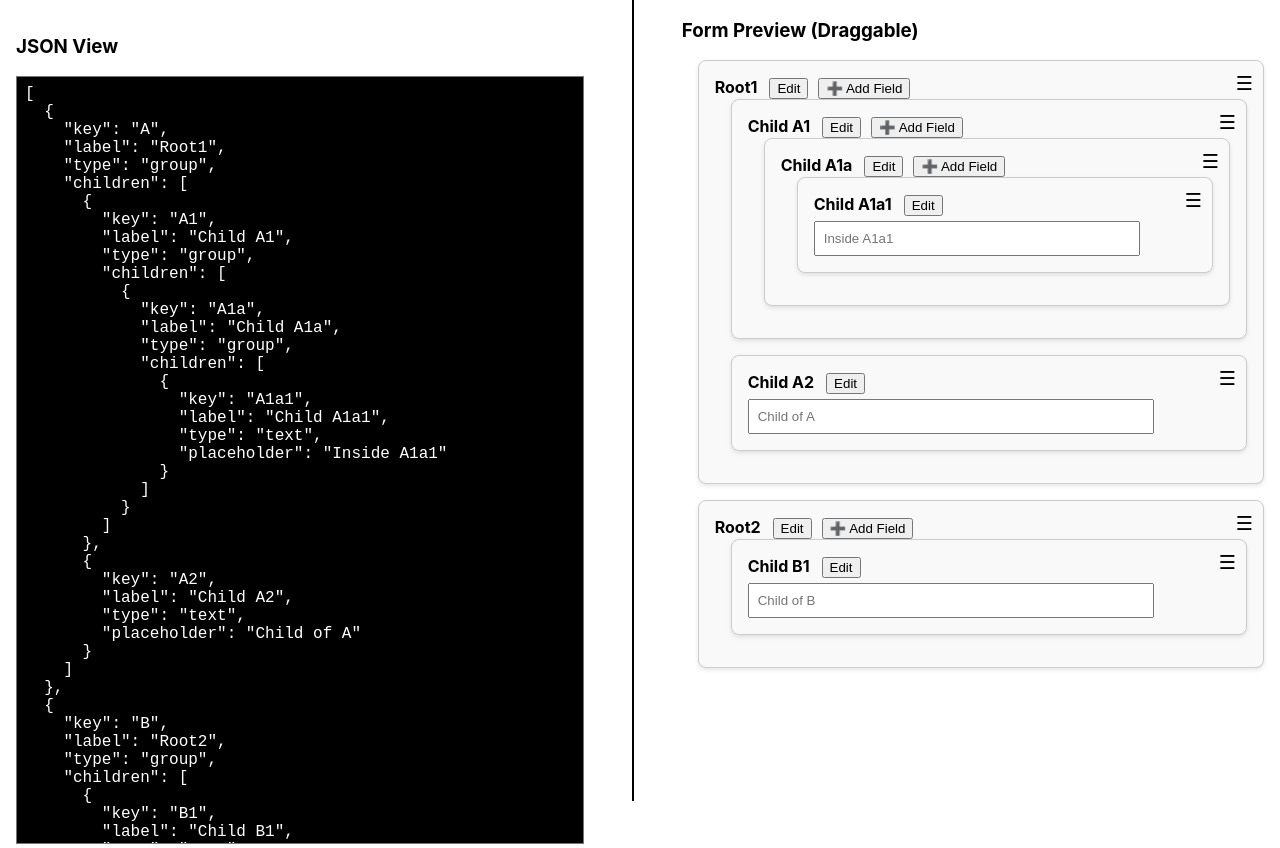
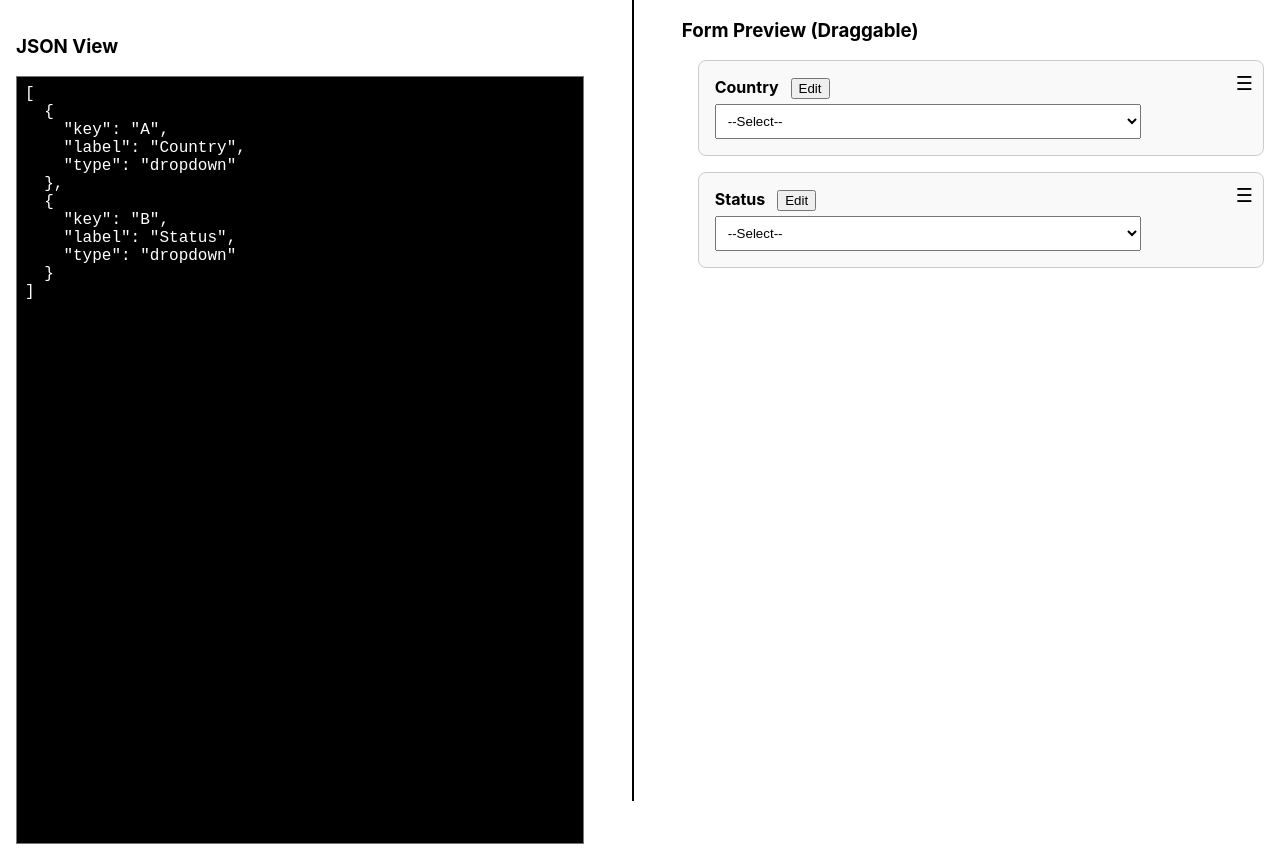
Before and after one commit to Sajidqureshi322/Dh-implement, a React (Create React App) app: page / in a window 1280 px wide. Built offline with nearby package versions, Linux system fonts and the light colour scheme.

Commit message:
drop down using api

```diff
--- a/src/App.js
+++ b/src/App.js
@@ -7,29 +7,82 @@ import { convertToTree, convertFromTree } from "./utility";
 function App() {
   const [editingKey, setEditingKey] = useState(null);
 
+  // const initialBlocks = {
+  //   A: { key: "A", label: "Root1", type: "group" },
+  //   "A.A1": { key: "A1", label: "Child A1", type: "group" },
+  //   "A.A1.A1a": {
+  //     key: "A1a",
+  //     label: "Child A1a",
+  //     type: "group",
+  //   },
+  //   "A.A1.A1a.A1a1": {
+  //     key: "A1a1",
+  //     label: "Child A1a1",
+  //     placeholder: "Inside A1a1",
+  //     type: "text",
+  //   },
+  //   "A.A2": {
+  //     key: "A2",
+  //     label: "Child A2",
+  //     placeholder: "Child of A",
+  //     type: "text",
+  //   },
+  //   B: { key: "B", fullKey: "B", label: "Root2", type: "group" },
+  //   "B.B1": {
+  //     key: "B1",
+  //     label: "Child B1",
+  //     placeholder: "Child of B",
+  //     type: "text",
+  //   },
+  // };
+
   const initialBlocks = {
-    A: { key: "A", label: "Root1", type: "group" },
-    "A.A1": { key: "A1", label: "Child A1", type: "group" },
+    A: {
+      key: "A",
+      fullKey: "A",
+      label: "Country",
+      type: "dropdown",
+      options: [],
+    },
+    "A.A1": { key: "A1", fullKey: "A.A1", label: "Child A1", type: "group" },
     "A.A1.A1a": {
       key: "A1a",
+      fullKey: "A.A1.A1a",
       label: "Child A1a",
       type: "group",
     },
     "A.A1.A1a.A1a1": {
       key: "A1a1",
+      fullKey: "A.A1.A1a.A1a1",
       label: "Child A1a1",
       placeholder: "Inside A1a1",
       type: "text",
     },
     "A.A2": {
       key: "A2",
-      label: "Child A2",
-      placeholder: "Child of A",
-      type: "text",
+      fullKey: "A.A2",
+      label: "State (India + enabled only)",
+      type: "dropdown",
+      options: [],
+      depends_on: [
+        { field: "A", value: "India" },
+        // { field: "B", value: "enabled" },
+      ],
     },
-    B: { key: "B", fullKey: "B", label: "Root2", type: "group" },
+    B: {
+      key: "B",
+      fullKey: "B",
+      label: "Status",
+      type: "dropdown",
+      options: ["enabled", "disabled"],
+      depends_on: [
+        { field: "A", value: "India" },
+        // { field: "B", value: "enabled" },
+      ],
+    },
     "B.B1": {
       key: "B1",
+      fullKey: "B.B1",
       label: "Child B1",
       placeholder: "Child of B",
       type: "text",
--- a/src/FormPreview.jsx
+++ b/src/FormPreview.jsx
@@ -18,10 +18,9 @@ export default function FormPreview({
     placeholder: "",
     type: "text",
   });
+  const [formValues, setFormValues] = useState({});
 
-  const handleEditClick = (key) => {
-    setEditingKey(key);
-  };
+  const handleEditClick = (key) => setEditingKey(key);
 
   const handleEditChange = (key, field, value) => {
     setBlocks((prev) => ({
@@ -40,7 +39,6 @@ export default function FormPreview({
 
   const handleDragEnd = (result, parentKey) => {
     if (!result.destination) return;
-
     const newOrder = Array.from(order[parentKey]);
     const [removed] = newOrder.splice(result.source.index, 1);
     newOrder.splice(result.destination.index, 0, removed);
@@ -75,16 +73,13 @@ export default function FormPreview({
     setBlocks(updatedBlocks);
     setOrder(updatedOrder);
     setTreeData(convertToTree(updatedBlocks, updatedOrder));
-
-    // Reset
     setNewFieldData({ label: "", placeholder: "", type: "text" });
     setOpenModal(false);
   };
 
   const renderFormFields = (parentKey = "root") => {
     const childrenKeys = order[parentKey];
-    console.log("parent key: ", {parentKey,childrenKeys});
-    if (!childrenKeys || childrenKeys.length === 0) return null;
+    if (!childrenKeys?.length) return null;
 
     return (
       <DragDropContext onDragEnd={(result) => handleDragEnd(result, parentKey)}>
@@ -99,7 +94,7 @@ export default function FormPreview({
                 const fullKey =
                   parentKey === "root" ? key : `${parentKey}.${key}`;
                 const block = blocks[fullKey];
-                console.log('blocks : ',{block,fullKey})
+
                 return (
                   <Draggable key={key} draggableId={key} index={index}>
                     {(provided) => (
@@ -118,7 +113,6 @@ export default function FormPreview({
                             padding: "1rem",
                             borderRadius: "8px",
                             backgroundColor: "#f9f9f9",
-                            boxShadow: "0 2px 4px rgba(0,0,0,0.1)",
                             position: "relative",
                           }}
                         >
@@ -187,7 +181,6 @@ export default function FormPreview({
                                 Edit
                               </button>
 
-                              {/* Only for group */}
                               {block?.type === "group" && (
                                 <button
                                   style={{ marginLeft: "10px" }}
@@ -202,6 +195,94 @@ export default function FormPreview({
                               <br />
 
                               {block?.type !== "group" && (
+                                <>
+                                  {block?.type === "dropdown" ? (
+                                    <select
+                                      style={{
+                                        width: "80%",
+                                        padding: "0.5rem",
+                                        marginTop: "0.3rem",
+                                      }}
+                                      value={formValues[fullKey] || ""}
+                                      onFocus={async () => {
+                                        if (
+                                          fullKey === "A" &&
+                                          (block.options || []).length === 0
+                                        ) {
+                                          const res = await fetch(
+                                            "https://restcountries.com/v3.1/all?fields=name"
+                                          );
+                                          const data = await res.json();
+                                          const countryList = data
+                                            .map((item) => item.name.common)
+                                            .sort();
+
+                                          setBlocks((prev) => ({
+                                            ...prev,
+                                            [fullKey]: {
+                                              ...prev[fullKey],
+                                              options: countryList,
+                                            },
+                                          }));
+                                        }
+                                      }}
+                                      onChange={async (e) => {
+                                        const newValue = e.target.value;
+                                        setFormValues((prev) => ({
+                                          ...prev,
+                                          [fullKey]: newValue,
+                                        }));
+                                        if (fullKey === "A" && newValue) {
+                                          const stateRes = await fetch(
+                                            "https://countriesnow.space/api/v0.1/countries/states",
+                                            {
+                                              method: "POST",
+                                              headers: {
+                                                "Content-Type":
+                                                  "application/json",
+                                              },
+                                              body: JSON.stringify({
+                                                country: newValue,
+                                              }),
+                                            }
+                                          );
+
+                                          const stateData =
+                                            await stateRes.json();
+                                          const statesList =
+                                            stateData.data?.states?.map(
+                                              (s) => s.name
+                                            ) || [];
+
+                                          setBlocks((prev) => {
+                                            const newBlocks = { ...prev };
+                                            for (let key in prev) {
+                                              const blk = prev[key];
+                                              if (
+                                                blk.type === "dropdown" &&
+                                                blk.depends_on?.some(
+                                                  (d) => d.field === "A"
+                                                )
+                                              ) {
+                                                newBlocks[key] = {
+                                                  ...blk,
+                                                  options: statesList,
+                                                };
+                                              }
+                                            }
+                                            return newBlocks;
+                                          });
+                                        }
+                                      }}
+                                    >
+                                      <option value="">--Select--</option>
+                                      {(block?.options || []).map((opt, i) => (
+                                        <option key={i} value={opt}>
+                                          {opt}
+                                        </option>
+                                      ))}
+                                    </select>
+                                  ) : (
                                     <input
                                       placeholder={block?.placeholder || ""}
                                       style={{
@@ -214,8 +295,9 @@ export default function FormPreview({
                                   )}
                                 </>
                               )}
+                            </>
+                          )}
 
-                          {/* Children - only for group */}
                           {block?.type === "group" && renderFormFields(fullKey)}
                         </div>
                       </li>
@@ -243,7 +325,6 @@ export default function FormPreview({
       <h3>Form Preview (Draggable)</h3>
       {renderFormFields("root")}
 
-      {/* Modal */}
       {openModal && (
         <div
           style={{
@@ -302,6 +383,7 @@ export default function FormPreview({
               <option value="number">Number</option>
               <option value="email">Email</option>
               <option value="date">Date</option>
+              <option value="dropdown">Dropdown</option>
               <option value="group">Group</option>
             </select>
             <div
```
Lines whose indentation alone changed are shown as unchanged.
